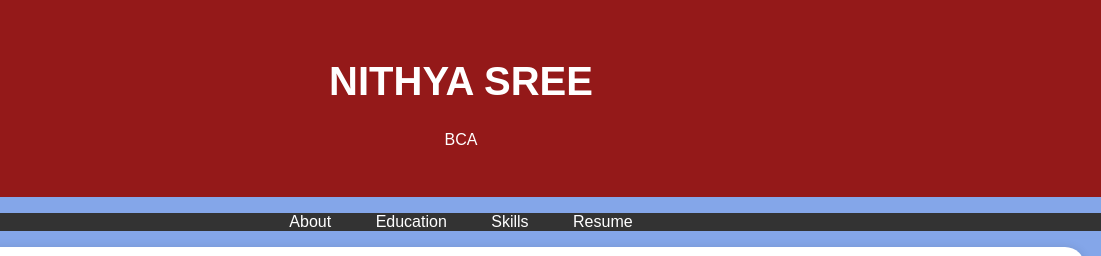
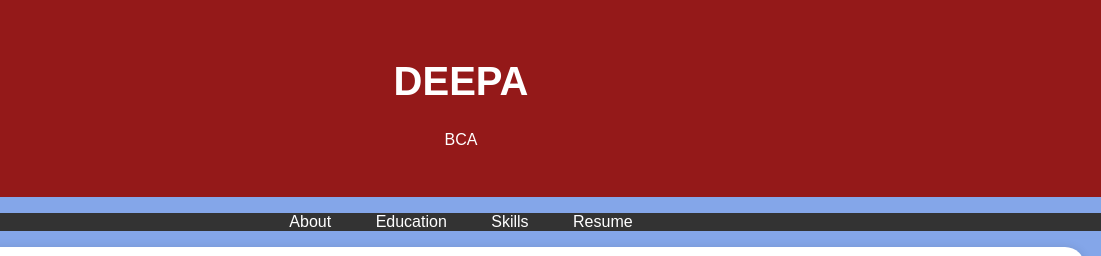
Before and after one commit to Deepaisha2507/Digital-Portfolio, a plain HTML site: page index.html in a window 1280 px wide. Shown: the top 256 px of the page, 179-1280 px from the left. Drawn offline with Linux system fonts and the light colour scheme.

Commit message:
Update index.html

```diff
--- a/index.html
+++ b/index.html
@@ -97,7 +97,7 @@
         <div class="header-content">
             <!-- Add your profile picture here -->
             <img src="./deepa.jpeg" alt="Your Profile Picture" class="profile-picture">
-            <h1>NITHYA SREE</h1>
+            <h1>DEEPA</h1>
             <p>BCA</p>
         </div>
     </header>
```
